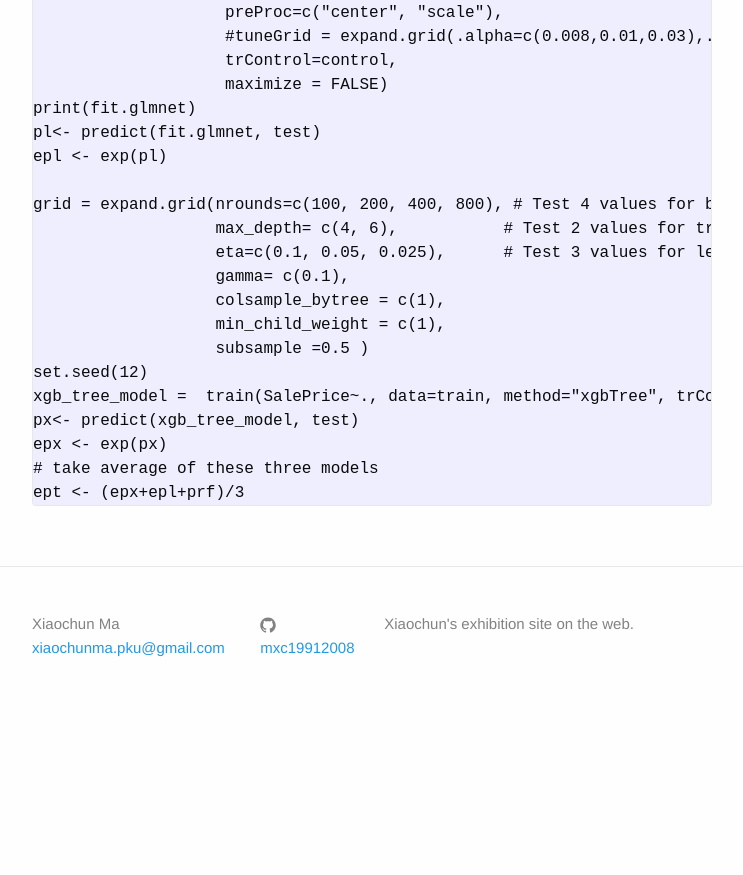
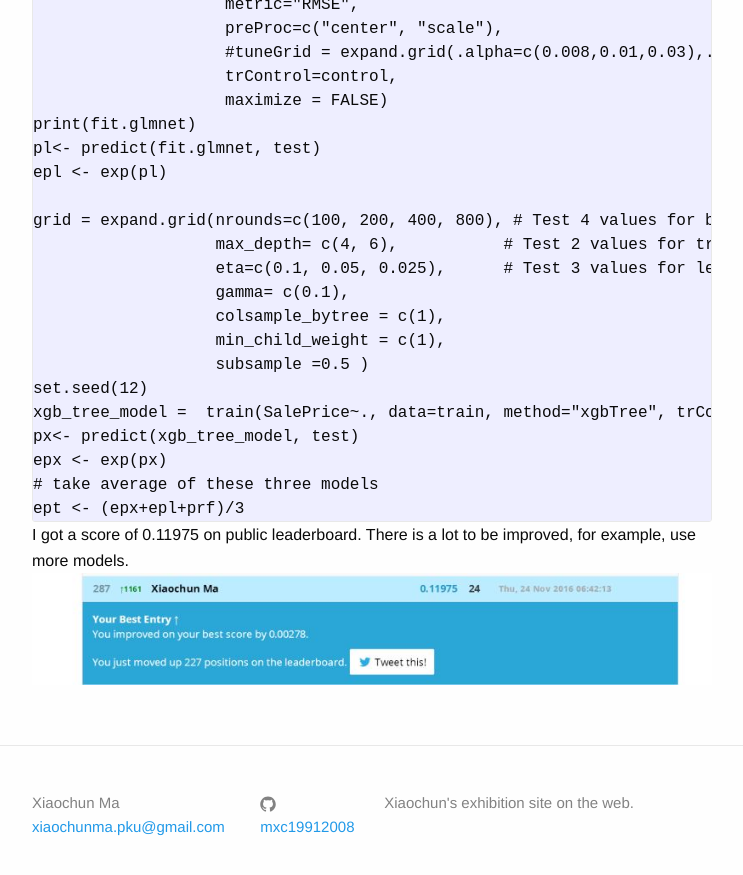
Before and after one commit to xiaochunma/mxc19912008.github.io, a Jekyll site: the page built from _posts/2016-11-24-house-price.markdown, in a window 1280 px wide and 900 px high, scrolled down 12035 px. Shown: the top 875 px of the window, without its empty margins (268-1011 px from the left). Built offline with Jekyll 4.4.1, drawn with Linux system fonts in a browser that asks for light colours; before the commit the page ends 12756 px from its top, so only the background shows below that.

Commit message:
Update 2016-11-24-house-price.markdown

```diff
--- a/_posts/2016-11-24-house-price.markdown
+++ b/_posts/2016-11-24-house-price.markdown
@@ -83,6 +83,7 @@ Now it's time to select features:
 we can use features we selected using visualization, or we can also use 'Boruta' to do it.
 <pre>boruta.train <- Boruta(SalePrice~., data = train_1, doTrace = 2)</pre>
 And the results are similar.
+
 <b> Model building </b>
 After we finished feature engineering and selection, we get rid of Id, which is of no use, and then the train and test data finally are to be divided.
 For randomForest: we firstly scale the numeric variables and then dummized the character(factor) variables.
@@ -150,3 +151,5 @@ epx <- exp(px)
 # take average of these three models
 ept <- (epx+epl+prf)/3
 </pre>
+I got a score of 0.11975 on public leaderboard. There is a lot to be improved, for example, use more models.
+<img src="\images\score.jpg">
```
